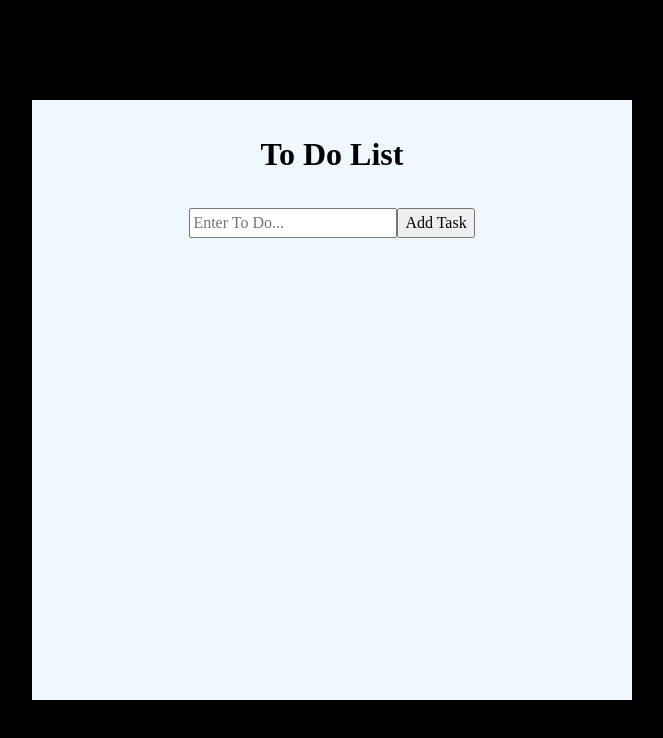
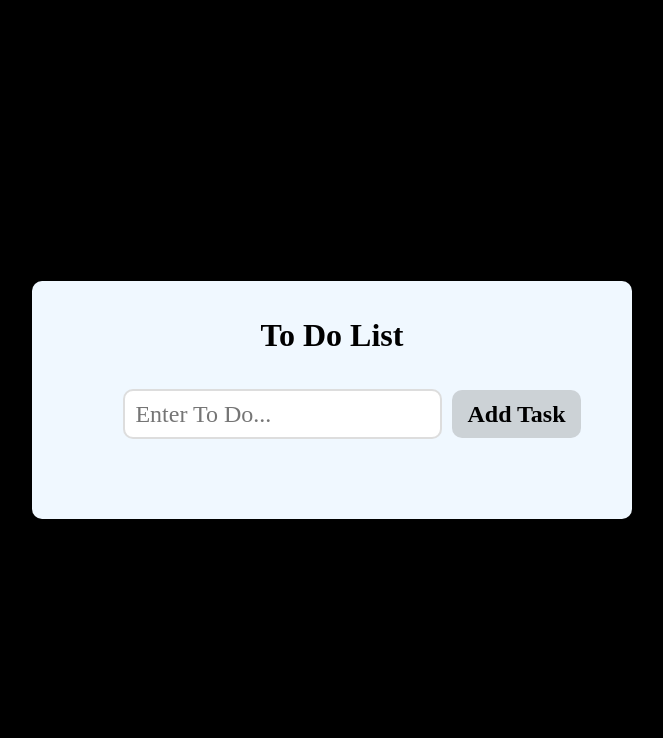
Before and after one commit to 4pz2chjr8f-star/ToDo-App, a React (Vite) app: page / in a window 1280 px wide. Shown: the top 738 px of the page, without its empty margins (308-971 px from the left). Built offline with nearby package versions, Linux system fonts and the light colour scheme.

Commit message:
Added css

```diff
--- a/src/components/ToDO.jsx
+++ b/src/components/ToDO.jsx
@@ -26,14 +26,16 @@ export const ToDo = () => {
     <>
       <div className={styles.container}>
         <h1>To Do List</h1>
-        <div>
+        <div className={styles.inputBtnContainer}>
           <input
             type="text"
             value={toDo}
             onChange={handleToDo}
             placeholder="Enter To Do..."
           />
-          <button onClick={handleAddTasks}>Add Task</button>
+          <button className={styles.addBtn} onClick={handleAddTasks}>
+            Add Task
+          </button>
         </div>
 
         <ul>
--- a/src/components/ToDo.module.css
+++ b/src/components/ToDo.module.css
@@ -9,28 +9,59 @@ body {
 
 .container {
   background-color: aliceblue;
-  width: 600px;
-  height: 600px;
+  min-width: 600px;
+  height: auto;
   display: flex;
   flex-direction: column;
   align-items: center;
   gap: 30px;
   padding-top: 30px;
+  border-radius: 10px;
+}
+
+.inputBtnContainer {
+  display: flex;
+  gap: 10px;
+  align-items: center;
+}
+
+input[type="text"] {
+  margin-left: 40px;
+  font-size: 1.5rem;
+  padding: 5px 10px;
+  border: 2px solid hsla(0, 0%, 50%, 0.265);
+  border-radius: 10px;
+  color: hsla(0, 0%, 0%, 0.563);
+}
+
+.addBtn {
+  padding: 6px 15px;
+  font-weight: bold;
+  border: none;
+  border-radius: 10px;
+  font-size: 1.5rem;
+  background-color: hsla(0, 0%, 50%, 0.326);
 }
 
 ul {
   display: flex;
   flex-direction: column;
   gap: 10px;
+  margin-bottom: 50px;
 }
 
 li {
-  width: 300px;
+  min-width: 430px;
   display: flex;
   justify-content: space-between;
   background-color: hsla(0, 0%, 50%, 0.09);
-  padding: 10px;
+  padding: 10px 15px;
   border: 1px solid black;
+  font-size: 1.5rem;
+  align-items: center;
+  font-weight: bold;
+  border: none;
+  border-radius: 10px;
 }
 
 .icon {
```
